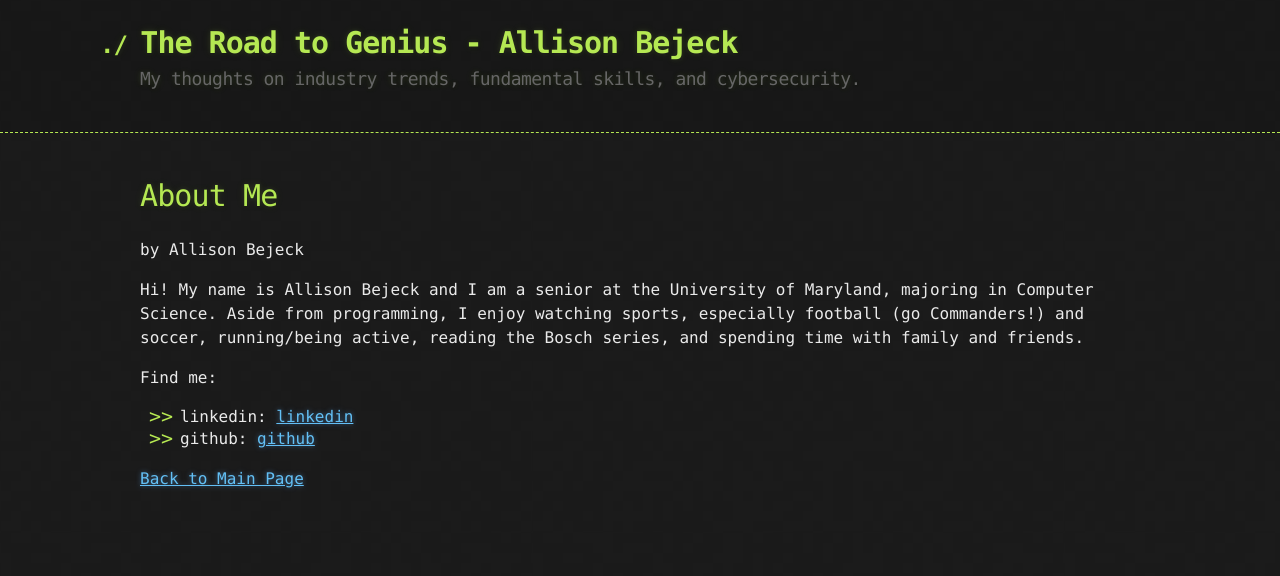
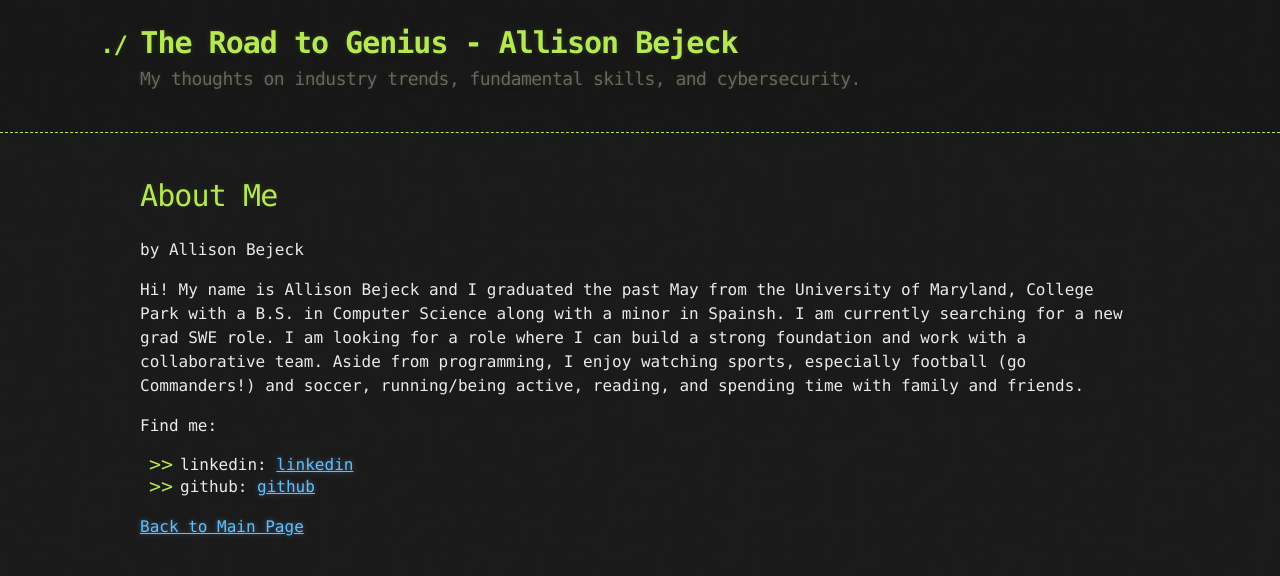
Before and after one commit to abejeck/abejeck.github.io, a Jekyll site: the page built from about.md, in a window 1280 px wide. Shown: the top 576 px of the page. Built offline with Jekyll 4.4.1, drawn with Linux system fonts in a browser that asks for light colours.

Commit message:
updated about me

```diff
--- a/about.md
+++ b/about.md
@@ -4,7 +4,8 @@ title: About Me
 permalink: /about/
 ---
 
-Hi! My name is Allison Bejeck and I am a senior at the University of Maryland, majoring in Computer Science. Aside from programming, I enjoy watching sports, especially football (go Commanders!) and soccer, running/being active, reading the Bosch series, and spending time with family and friends.
+Hi! My name is Allison Bejeck and I graduated the past May from the University of Maryland, College Park with a B.S. in Computer Science along with a minor in Spainsh. I am currently searching for a new grad SWE role. I am looking for a role where I can build a strong foundation and work with a collaborative team. Aside from programming, I enjoy watching sports, especially football (go Commanders!) and soccer, running/being active, reading, and spending time with family and friends.
+
 
 Find me:
 - linkedin: [linkedin](https://www.linkedin.com/in/allison-bejeck)
```
